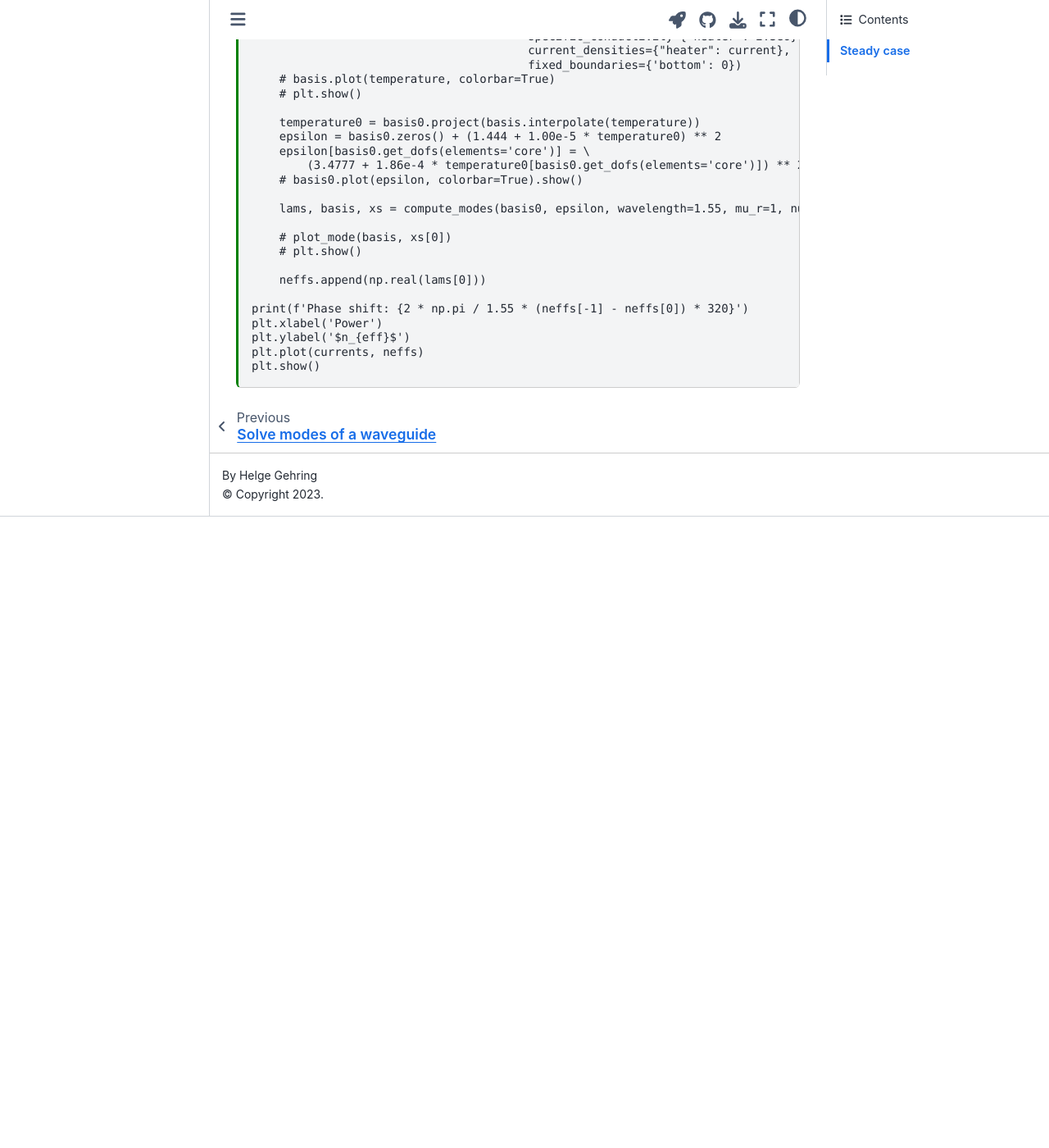
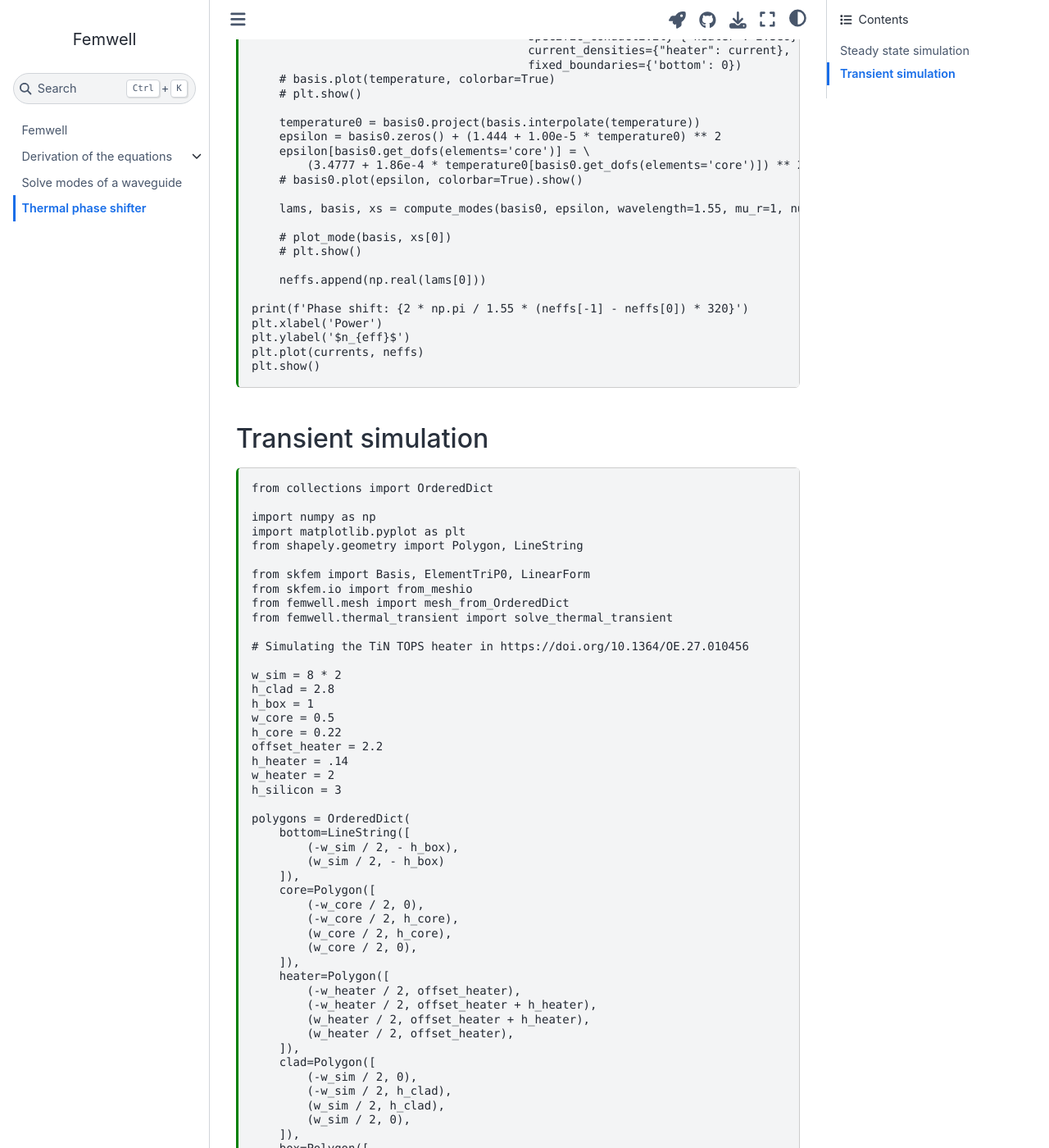
Before and after one commit to HelgeGehring/femwell, a Jupyter Book: the page built from docs/photonics/thermal_phase_shifter.md, in a window 1280 px wide and 1400 px high, scrolled down 1527 px. Shown: the whole window at 82% size. Built offline with Jupyter Book 1.0.4 settings and Sphinx 7.4.7 and the Sphinx Book theme 1.1.4, drawn with Linux system fonts in a browser that asks for light colours; before the commit the page ends 2157 px from its top, so only the background shows below that; some of the changed text lies outside the part shown.

Commit message:
add thermal transient simulation

````diff
--- /dev/null
+++ b/docs/photonics/examples/metal_heater_phase_shifter_transient.py
@@ -0,0 +1,151 @@
+from collections import OrderedDict
+
+import numpy as np
+import matplotlib.pyplot as plt
+from shapely.geometry import Polygon, LineString
+
+from skfem import Basis, ElementTriP0, LinearForm
+from skfem.io import from_meshio
+from femwell.mesh import mesh_from_OrderedDict
+from femwell.thermal_transient import solve_thermal_transient
+
+# Simulating the TiN TOPS heater in https://doi.org/10.1364/OE.27.010456
+
+w_sim = 8 * 2
+h_clad = 2.8
+h_box = 1
+w_core = 0.5
+h_core = 0.22
+offset_heater = 2.2
+h_heater = .14
+w_heater = 2
+h_silicon = 3
+
+polygons = OrderedDict(
+    bottom=LineString([
+        (-w_sim / 2, - h_box),
+        (w_sim / 2, - h_box)
+    ]),
+    core=Polygon([
+        (-w_core / 2, 0),
+        (-w_core / 2, h_core),
+        (w_core / 2, h_core),
+        (w_core / 2, 0),
+    ]),
+    heater=Polygon([
+        (-w_heater / 2, offset_heater),
+        (-w_heater / 2, offset_heater + h_heater),
+        (w_heater / 2, offset_heater + h_heater),
+        (w_heater / 2, offset_heater),
+    ]),
+    clad=Polygon([
+        (-w_sim / 2, 0),
+        (-w_sim / 2, h_clad),
+        (w_sim / 2, h_clad),
+        (w_sim / 2, 0),
+    ]),
+    box=Polygon([
+        (-w_sim / 2, 0),
+        (-w_sim / 2, - h_box),
+        (w_sim / 2, - h_box),
+        (w_sim / 2, 0),
+    ]),
+    # silicon=Polygon([
+    #    (-w_sim / 2, - h_box - h_silicon),
+    #    (-w_sim / 2, - h_box),
+    #    (w_sim / 2, - h_box),
+    #    (w_sim / 2, - h_box - h_silicon),
+    # ]),
+)
+
+resolutions = dict(
+    core={"resolution": 0.05, "distance": 1},
+    clad={"resolution": 1, "distance": 1},
+    box={"resolution": 1, "distance": 1},
+    silicon={"resolution": 1, "distance": 1},
+    heater={"resolution": 0.05, "distance": 1}
+)
+
+mesh = from_meshio(mesh_from_OrderedDict(polygons, resolutions, default_resolution_max=.3))
+
+basis0 = Basis(mesh, ElementTriP0(), intorder=4)
+thermal_conductivity_p0 = basis0.zeros()
+for domain, value in {"core": 148, "box": 1.38, "clad": 1.38, "heater": 28}.items():  # , 'silicon': 28
+    thermal_conductivity_p0[basis0.get_dofs(elements=domain)] = value
+thermal_conductivity_p0 *= 1e-12  # 1e-12 -> conversion from 1/m^2 -> 1/um^2
+
+thermal_diffusivity_p0 = basis0.zeros()
+for domain, value in {
+    "heater": 28 / 598 / 5240,
+    "box": 1.38 / 709 / 2203,
+    "clad": 1.38 / 709 / 2203,
+    "core": 148 / 711 / 2330,
+    # "silicon": 148 / 711 / 2330,
+}.items():
+    thermal_diffusivity_p0[basis0.get_dofs(elements=domain)] = value
+thermal_diffusivity_p0 *= 1e12  # 1e-12 -> conversion from m^2 -> um^2
+
+dt = .1e-5
+steps = 100
+current = lambda t: 0.007 / polygons['heater'].area * ((t < dt * steps / 10) + (t > dt * steps / 2))
+basis, temperatures = solve_thermal_transient(basis0, thermal_conductivity_p0, thermal_diffusivity_p0,
+                                                specific_conductivity={"heater": 2.3e6},
+                                                current_densities={"heater": current},
+                                                fixed_boundaries={'bottom': 0},
+                                                dt=dt,
+                                                steps=steps
+                                                )
+
+
+@LinearForm
+def unit_load(v, w):
+    return v
+
+
+M = unit_load.assemble(basis)
+
+times = np.array([dt * i for i in range(steps + 1)])
+plt.xlabel('Time [us]')
+plt.ylabel('Average temperature')
+plt.plot(times * 1e6, M @ np.array(temperatures).T / np.sum(M))
+plt.show()
+
+# for i in range(0, steps, 10):
+#     fig, ax = plt.subplots(subplot_kw=dict(aspect=1))
+#     for subdomain in mesh.subdomains.keys() - {'gmsh:bounding_entities'}:
+#         mesh.restrict(subdomain).draw(ax=ax, boundaries_only=True)
+#     basis.plot(temperatures[i], ax=ax, vmin=0, vmax=np.max(temperatures), shading='gouraud').show()
+
+# Calculate modes
+
+from tqdm.auto import tqdm
+
+neffs = []
+for temperature in tqdm(temperatures):
+    # basis.plot(temperature, vmin=0, vmax=np.max(temperatures))
+    # plt.show()
+
+    from femwell.mode_solver import compute_modes, plot_mode
+
+    temperature0 = basis0.project(basis.interpolate(temperature))
+    epsilon = basis0.zeros() + (1.444 + 1.00e-5 * temperature0) ** 2
+    epsilon[basis0.get_dofs(elements='core')] = \
+        (3.4777 + 1.86e-4 * temperature0[basis0.get_dofs(elements='core')]) ** 2
+    # basis0.plot(epsilon, colorbar=True).show()
+
+    lams, basis_modes, xs = compute_modes(basis0, epsilon, wavelength=1.55, mu_r=1, num_modes=1)
+
+    # plot_mode(basis_modes, xs[0])
+    # plt.show()
+
+    neffs.append(np.real(lams[0]))
+
+fig = plt.figure()
+ax = fig.add_subplot(111)
+ax.set_xlabel('Time [us]')
+ax.set_ylabel('Current [mA]')
+ax.plot(times * 1e6, current(times), 'b-o')
+ax2 = ax.twinx()
+ax2.set_ylabel('Phase shift')
+ax2.plot(times * 1e6, 2 * np.pi / 1.55 * (neffs - neffs[0]) * 320, 'r-o')
+plt.show()
--- a/docs/photonics/thermal_phase_shifter.md
+++ b/docs/photonics/thermal_phase_shifter.md
@@ -6,8 +6,14 @@
 
 # Thermal phase shifter
 
-## Steady case
+## Steady state simulation
 
 ```{code-cell} ipython3
 :load: examples/metal_heater_phase_shifter.py
 ```
+
+## Transient simulation
+
+```{code-cell} ipython3
+:load: examples/metal_heater_phase_shifter_transient.py
+```
````
Also changed, not shown: 1 other file.
